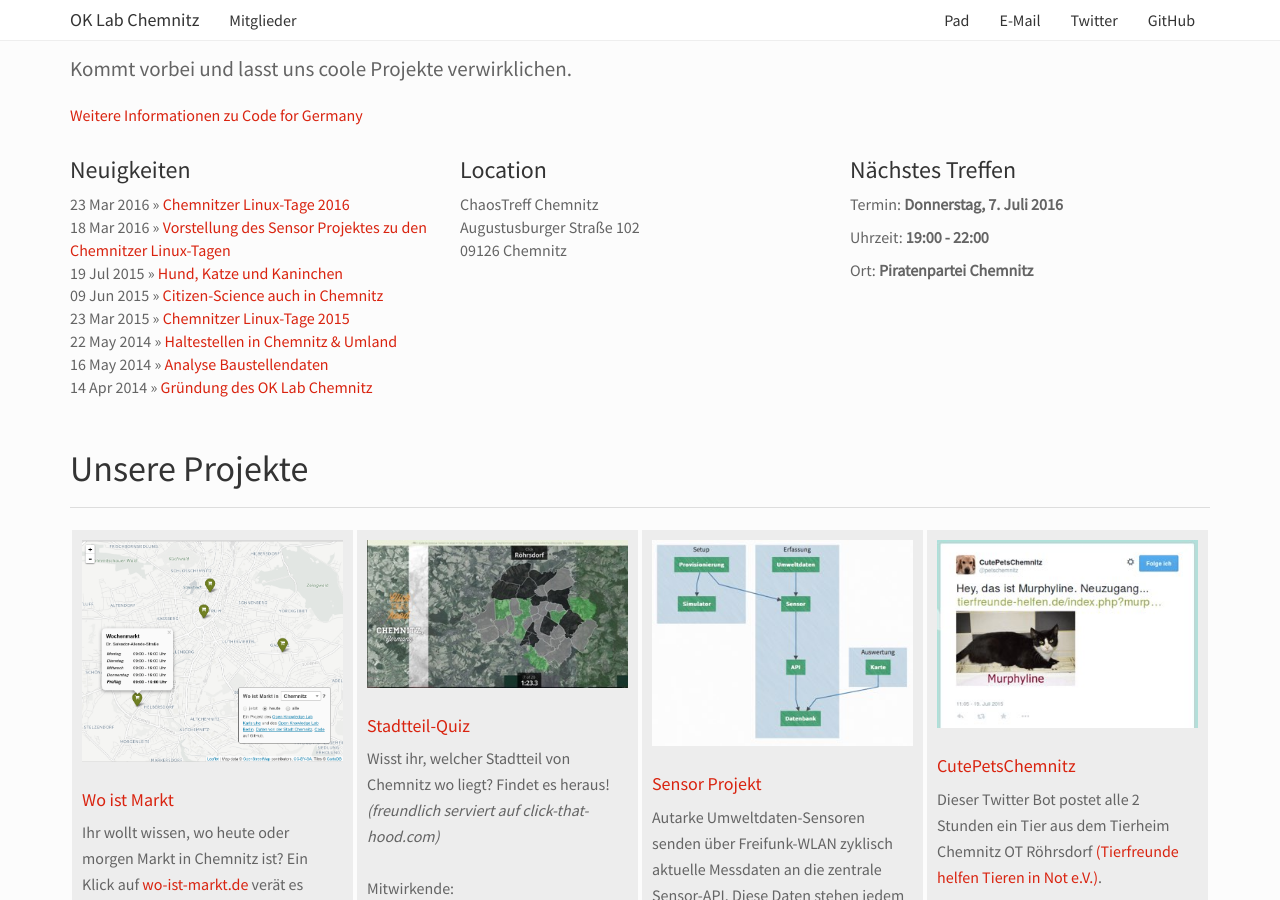
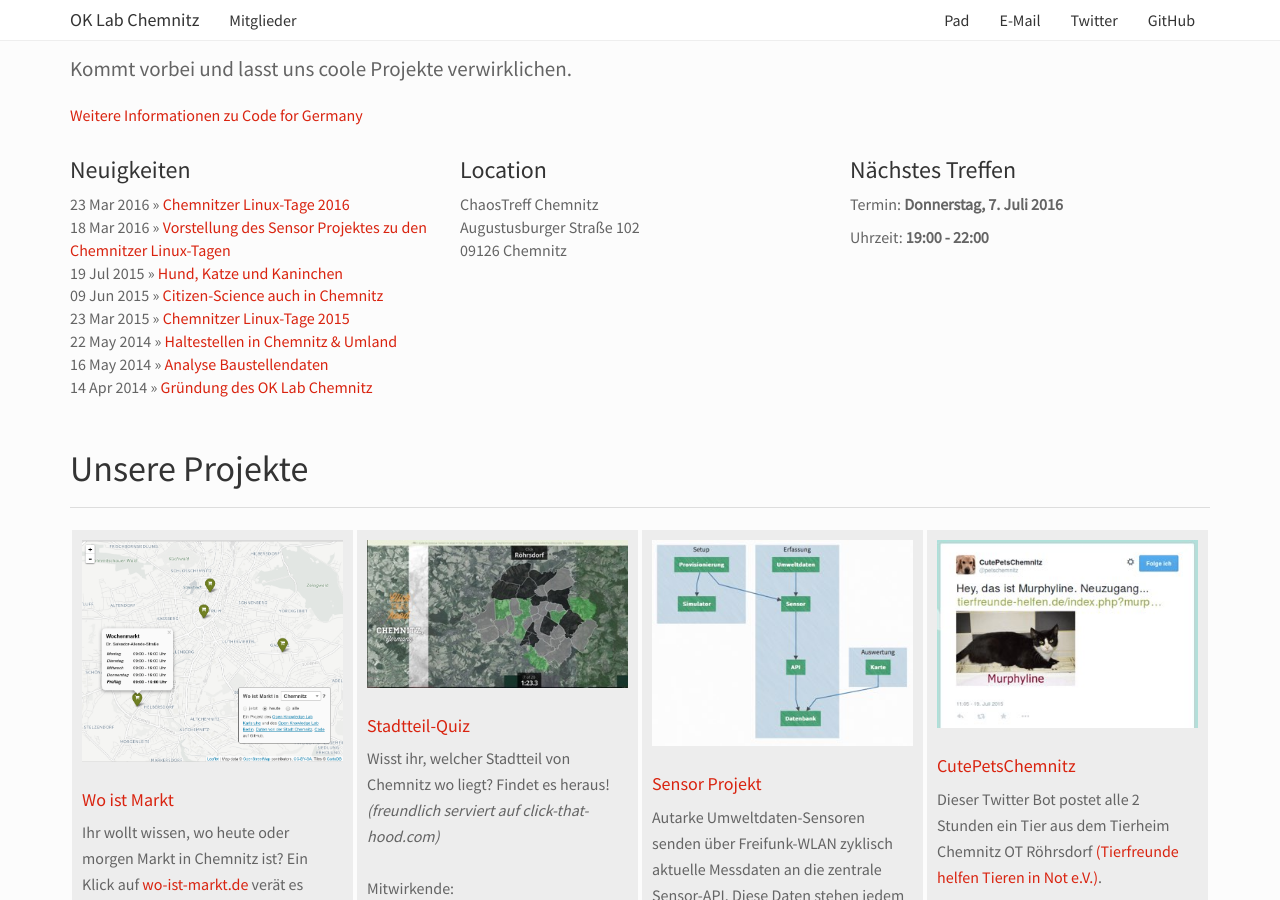
Before and after one commit to CodeforChemnitz/codeforchemnitz.github.io, a Jekyll site: the page built from index.html, in a window 1280 px wide and 900 px high, scrolled down 557 px. Built offline with Jekyll 4.4.1, drawn with Linux system fonts in a browser that asks for light colours.

Commit message:
"event updated"

```diff
--- a/_data/treffen.yml
+++ b/_data/treffen.yml
@@ -3,5 +3,5 @@ day: Donnerstag
 day-nr: 07
 month: Juli 2016
 time: "19:00 - 22:00"
-location: Piratenpartei Chemnitz #myCGS, Hermannstraße 6, Chemnitz
+#
 #location: Altes Heizhaus im Innenhof der TU Chemnitz, Str. der Nationen 62
```
